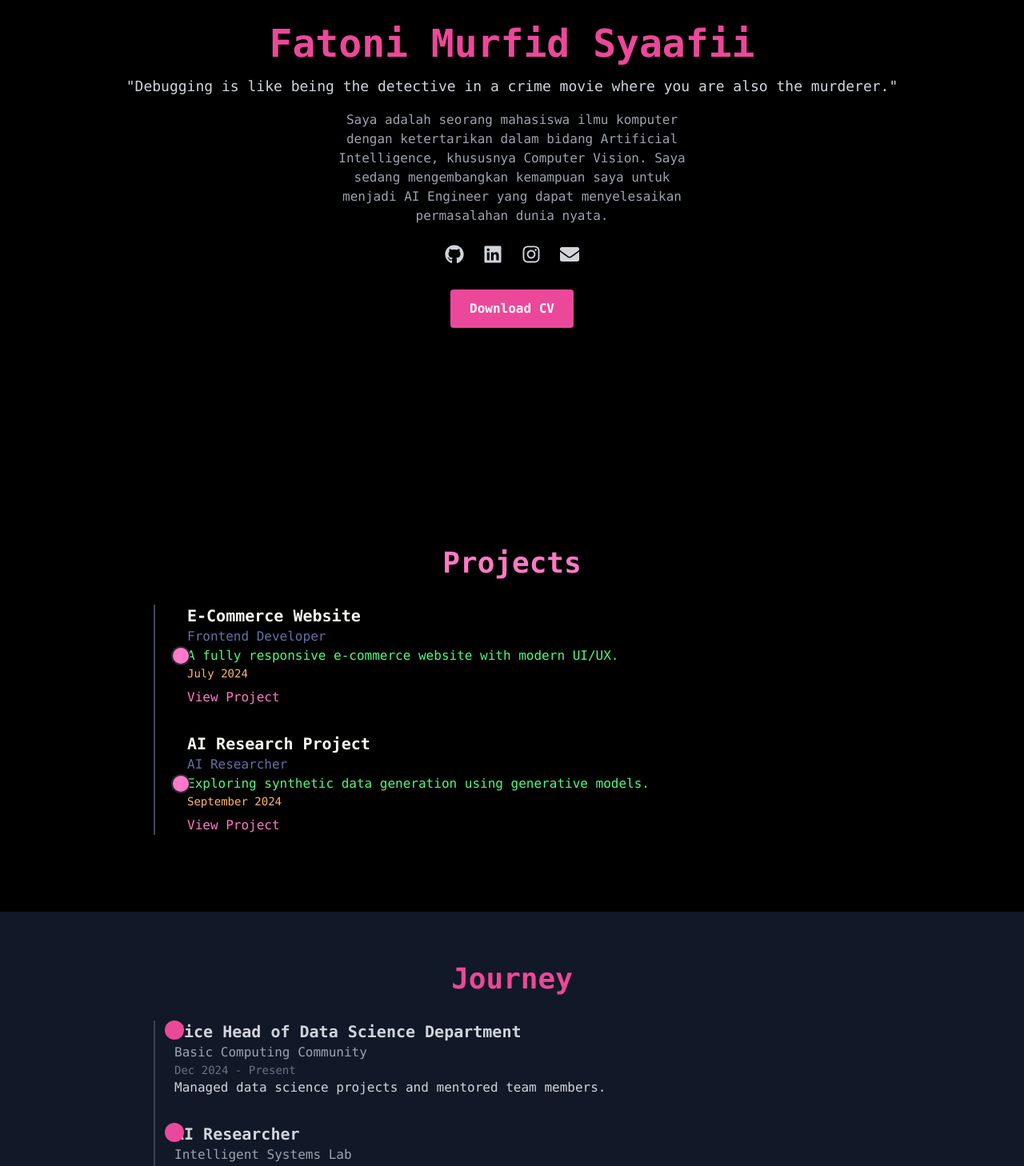
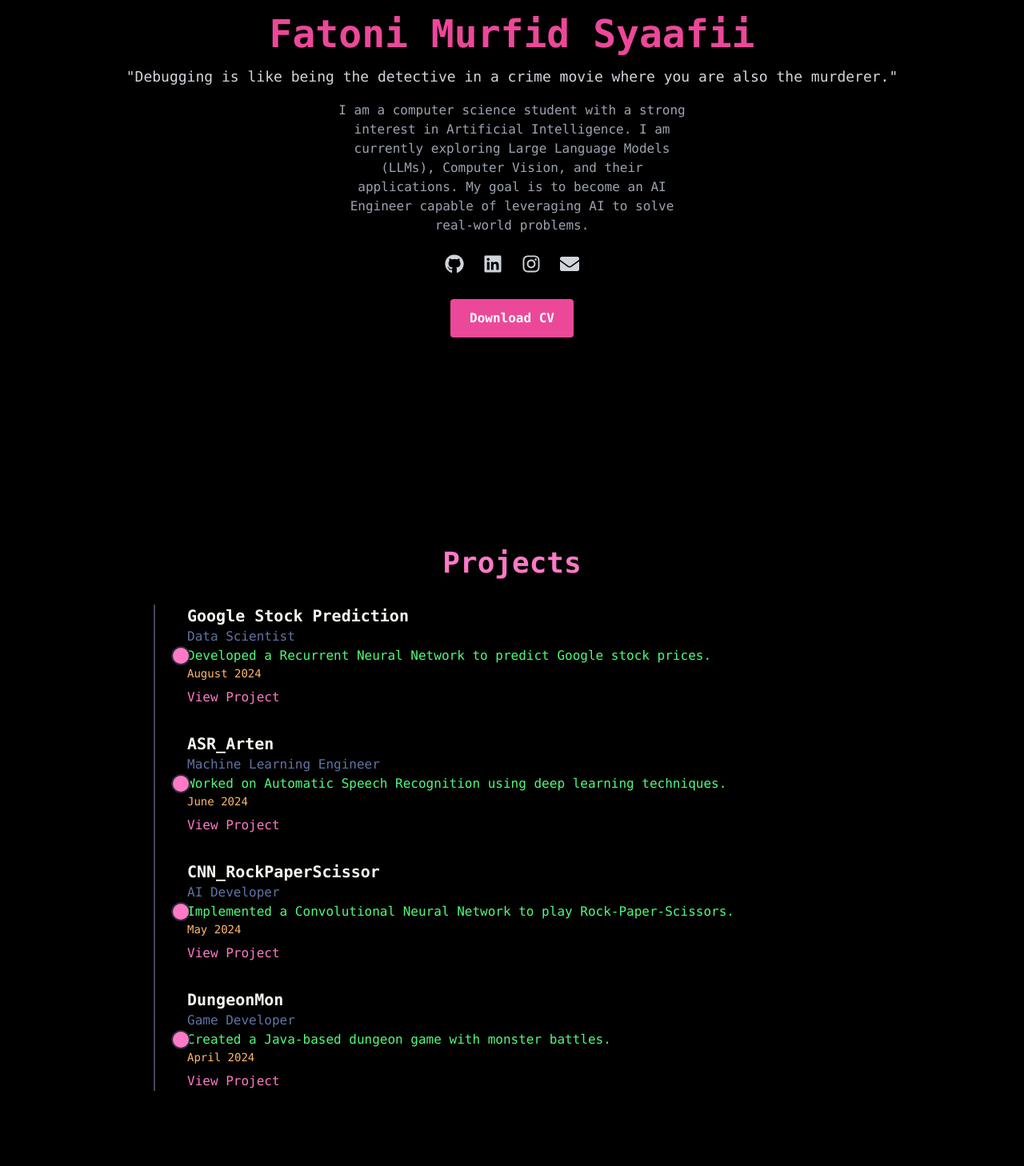
Before and after one commit to tonimurfid/todo, a React (Vite) app: page / in a window 1280 px wide. Shown: the part 180-1638 px from the top of the page at 80% size. Built offline with nearby package versions, Linux system fonts and the light colour scheme.

Commit message:
update experience

```diff
--- a/src/components/Education.jsx
+++ b/src/components/Education.jsx
@@ -11,7 +11,7 @@ const education = [
     degree: 'Science High School',
     institution: 'SMA Negeri 2 Kota Madiun',
     duration: 'Aug 2021 - May 2023',
-    description: 'Finalist in Cyber Security and IoT Olympiad, and 3rd place in Photography competition.',
+    description: 'Focus on Natural Science.',
   },
 ];
 
--- a/src/components/Hero.jsx
+++ b/src/components/Hero.jsx
@@ -12,9 +12,9 @@ export const Hero = () => {
         "Debugging is like being the detective in a crime movie where you are also the murderer."
       </p>
       <p className="mt-4 text-gray-400 max-w-md">
-        Saya adalah seorang mahasiswa ilmu komputer dengan ketertarikan dalam bidang Artificial
-        Intelligence, khususnya Computer Vision. Saya sedang mengembangkan kemampuan saya untuk
-        menjadi AI Engineer yang dapat menyelesaikan permasalahan dunia nyata.
+      I am a computer science student with a strong interest in Artificial Intelligence.
+      I am currently exploring Large Language Models (LLMs), Computer Vision, and their applications.
+      My goal is to become an AI Engineer capable of leveraging AI to solve real-world problems.
       </p>
       <div className="flex space-x-6 mt-6">
         <a href="https://github.com/tonimurfid" target="_blank" rel="noreferrer">
--- a/src/components/Projects.jsx
+++ b/src/components/Projects.jsx
@@ -1,21 +1,36 @@
 import React from 'react';
 
 const projects = [
-  {
-    title: 'E-Commerce Website',
-    role: 'Frontend Developer',
-    description: 'A fully responsive e-commerce website with modern UI/UX.',
-    month: 'July 2024',
-    link: 'https://github.com',
-  },
-  {
-    title: 'AI Research Project',
-    role: 'AI Researcher',
-    description: 'Exploring synthetic data generation using generative models.',
-    month: 'September 2024',
-    link: 'https://github.com',
-  },
-];
+    {
+      title: 'Google Stock Prediction',
+      role: 'Data Scientist',
+      description: 'Developed a Recurrent Neural Network to predict Google stock prices.',
+      month: 'August 2024',
+      link: 'https://github.com/tonimurfid/Google_Stock_Prediction',
+    },
+    {
+      title: 'ASR_Arten',
+      role: 'Machine Learning Engineer',
+      description: 'Worked on Automatic Speech Recognition using deep learning techniques.',
+      month: 'June 2024',
+      link: 'https://github.com/tonimurfid/ASR_Arten',
+    },
+    {
+      title: 'CNN_RockPaperScissor',
+      role: 'AI Developer',
+      description: 'Implemented a Convolutional Neural Network to play Rock-Paper-Scissors.',
+      month: 'May 2024',
+      link: 'https://github.com/tonimurfid/CNN_RockPaperScissor',
+    },
+    {
+      title: 'DungeonMon',
+      role: 'Game Developer',
+      description: 'Created a Java-based dungeon game with monster battles.',
+      month: 'April 2024',
+      link: 'https://github.com/tonimurfid/DungeonMon',
+    },
+  ];
+
 
 export const Projects = () => {
   return (
```
